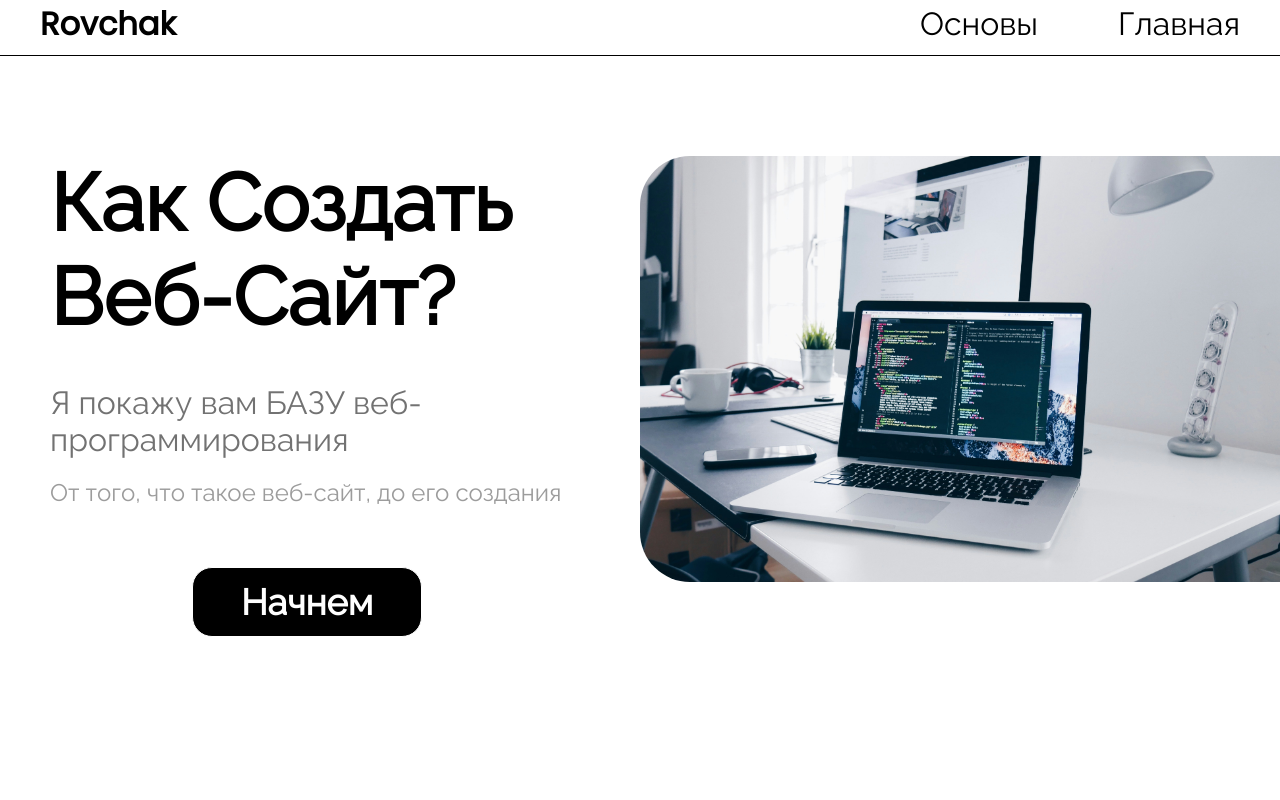
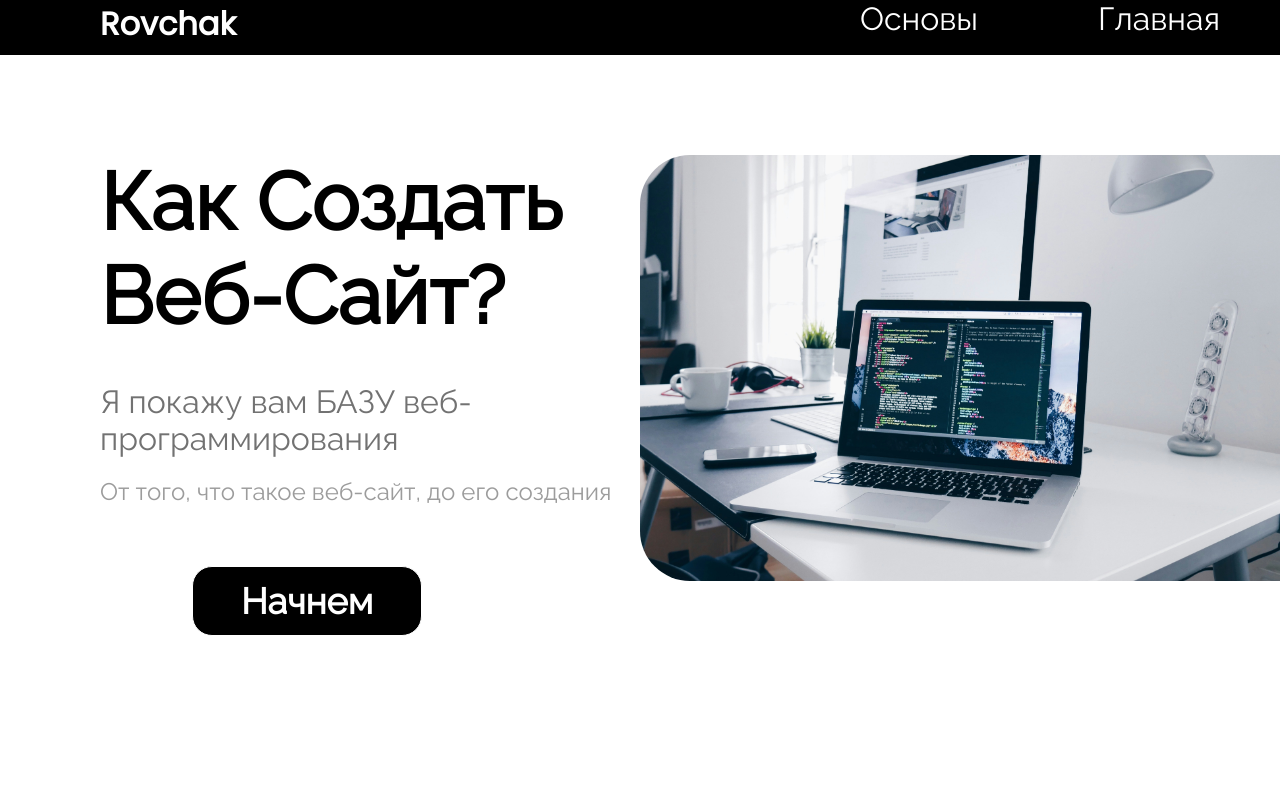
Before and after one commit to k0m11/ExamProject, a plain HTML site: page index.html in a window 1280 px wide. Shown: the top 800 px of the page. Drawn offline with Linux system fonts and the light colour scheme.

Commit message:
Update index.css

```diff
--- a/static/styles/index.css
+++ b/static/styles/index.css
@@ -5,6 +5,7 @@ body {
     margin: 0;
     padding: 0;
     font-family: Poppins;
+    background-color: black;
 }
 
 a {
@@ -19,22 +20,23 @@ a {
 .header {
     display: flex;
     justify-content: space-between;
-    background-color: white;
-    border-bottom: 0.5px solid black;
+    background-color: rgb(0, 0, 0);
+    color: white;
     height: 55px;
 }
 
-.header span {
+.header a {
     font-size: 32px;
+    color: white;
 }
 
 #name {
-    margin-left: 40px;
+    margin-left: 100px;
     font-weight: 600;
 }
 
 #right {
-    margin-inline: 40px;
+    margin-inline: 60px;
     font-family: Raleway;
     font-weight: 400;
 }
@@ -46,7 +48,8 @@ a {
 }
 
 .container1 {
-    margin-top: 100px;
+    background-color: white;
+    padding-top: 100px;
     padding-bottom: 280px;
 }
 
@@ -73,7 +76,7 @@ a {
 
 .container1 span {
     display: flex;
-    margin-left: 50px;
+    margin-left: 100px;
     font-family: Raleway;
 }
 
@@ -151,13 +154,13 @@ a {
 
 #right:hover {
     transition: 0.2s;
-    font-size: 34px;
+    font-size: 33px;
     border-bottom: solid;
 }
 
 #name:hover {
     transition: 0.2s;
-    font-size: 34px;
+    font-size: 35px;
     border-bottom: solid;
 }
 
@@ -231,6 +234,10 @@ a {
     .about-me p {
         margin-top: 10px;
         font-size: 18px;
+    }
+
+    .container1 span {
+        margin-left: 50px;
     }
 }
 
```
